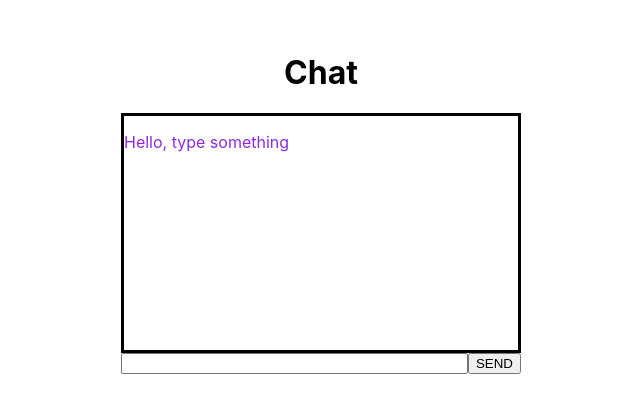
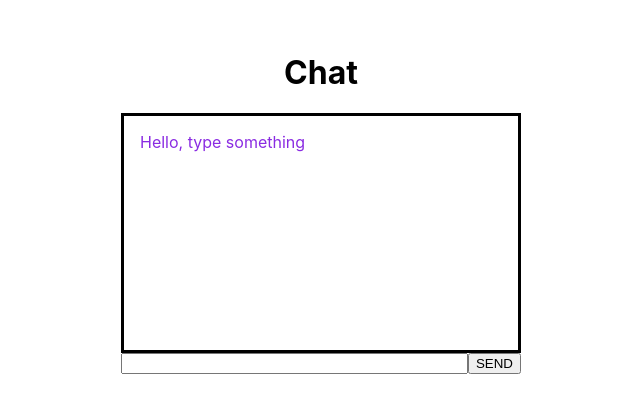
Before and after one commit to nathaliaitaliano/tna-fe, a Next.js app: page / in a window 1280 px wide. Shown: the part 147-550 px from the top of the page, without its empty margins (319-959 px from the left). Built offline with nearby package versions, Linux system fonts and the light colour scheme.

Commit message:
fix padding for text on display

```diff
--- a/styles/Chat.module.css
+++ b/styles/Chat.module.css
@@ -21,6 +21,7 @@
   height: 15em;
   border: solid;
   overflow: auto;
+  padding: 0 1em;
 }
 
 .submitMessage {
@@ -35,12 +36,10 @@
 
 .userMessage {
   color: blueviolet;
-  text-align: left;
 }
 
 .botResponse {
   color: tomato;
-  text-align: right;
 }
 
 .footer {
```
